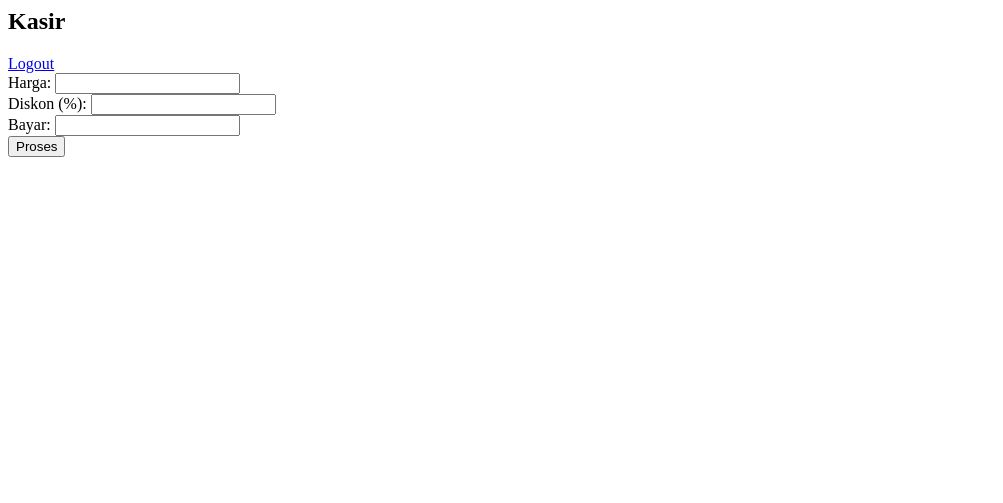
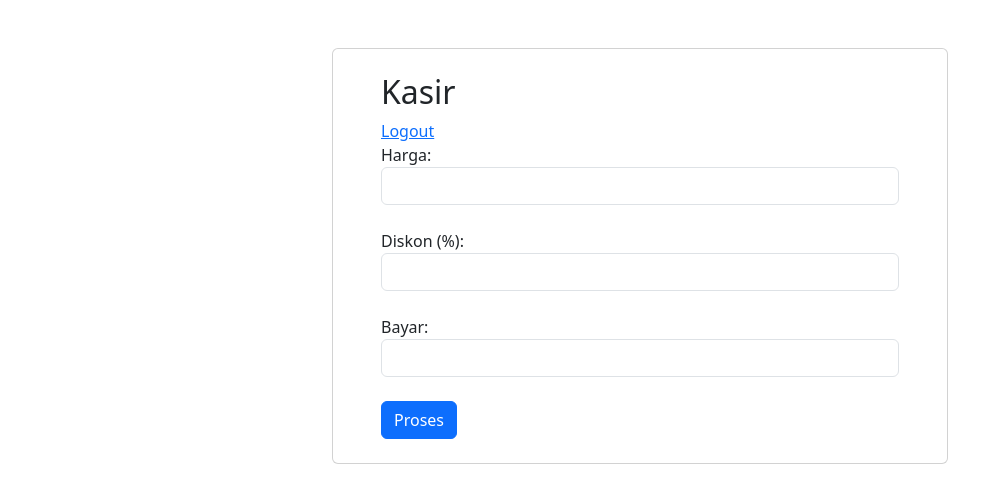
Before and after one commit to stokpribadidipa-ship-it/kasir-mini, a PHP site: page /kasir.php in a window 1280 px wide. Shown: the top 503 px of the page, without its empty margins (0-1003 px from the left). Run offline with PHP 8.4, Linux system fonts and the light colour scheme.

Commit message:
Update kasir.php

```diff
--- a/kasir.php
+++ b/kasir.php
@@ -1,9 +1,29 @@
-<h2>Kasir</h2>
-<a href="logout.php">Logout</a>
+<!DOCTYPE html>
+<html lang="en">
+<head>
+    <meta charset="UTF-8">
+    <meta name="viewport" content="width=device-width, initial-scale=1.0">
+    <title>Document</title>
+    <link href="https://cdn.jsdelivr.net/npm/bootstrap@5.3.8/dist/css/bootstrap.min.css" rel="stylesheet" integrity="sha384-sRIl4kxILFvY47J16cr9ZwB07vP4J8+LH7qKQnuqkuIAvNWLzeN8tE5YBujZqJLB" crossorigin="anonymous">
+</head>
+<body>
+    <div class="container-fluid">
+        <div class="row justify-content-center">
+            <div class="col-md-6">
+                <div class="card px-5 py-4 mt-5">
+                    <h2>Kasir</h2>
+                    <a href="logout.php">Logout</a>
 
-<form method="POST" action="transaksi.php">
-    Harga: <input type="number" name="harga"><br>
-    Diskon (%): <input type="number" name="diskon"><br>
-    Bayar: <input type="number" name="bayar"><br>
-    <button type="submit">Proses</button>
-</form>
+                    <form method="POST" action="transaksi.php">
+                            Harga: <input type="number" name="harga" class="form-control"><br>
+                            Diskon (%): <input type="number" name="diskon" class="form-control"><br>
+                            Bayar: <input type="number" name="bayar" class="form-control"><br>
+                        <button type="submit" class="btn btn-primary">Proses</button>
+                    </form>
+                </div>
+            </div>
+        </div>
+    </div>
+
+</body>
+</html>
```
